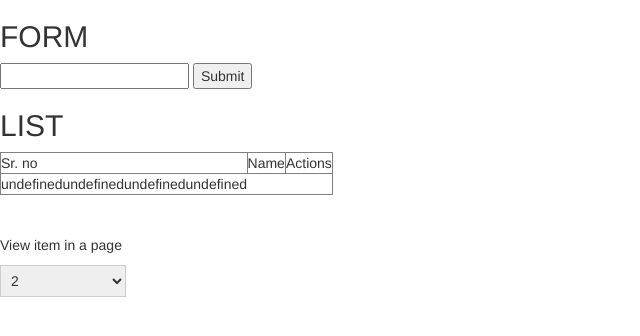
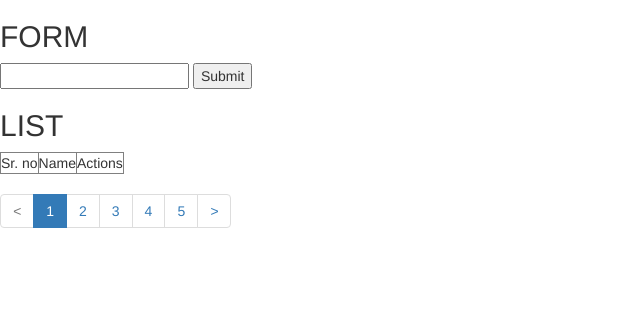
Before and after one commit to DarshitWohlig/CRUD-on-LocalStorage-1, a website: page index.html in a window 1280 px wide. Shown: the whole page, without its empty margins (0-640 px from the left). Drawn offline with nearby package versions, Linux system fonts and the light colour scheme.

Commit message:
25/04 6:30

```diff
--- a/index.html
+++ b/index.html
@@ -11,42 +11,10 @@
     <link rel="stylesheet" href="https://maxcdn.bootstrapcdn.com/bootstrap/3.4.0/css/bootstrap.min.css">
     <script src="https://ajax.googleapis.com/ajax/libs/jquery/3.4.1/jquery.min.js"></script> <!-- Jquery extension-->
     <script src="https://maxcdn.bootstrapcdn.com/bootstrap/3.4.0/js/bootstrap.min.js"></script>
+
+
     <title>CRUD</title>
 </head>
-
-<style>
-     select{
-width: 126px;
-padding: 6px;
-margin: 5px epx;
-border: 1px solid #ccc;
-cursor: pointer;
-outline: none;
-     }
-    .pagination {
-        height: 50px;
-        padding: 0px 5px;
-        width: auto;
-        float: right;
-        display: flex;
-        justify-content: space-around;
-        align-items: center;
-    }
-
-    ul li {
-        list-style: none;
-        padding: 5px 10px;
-        font-weight: bold;
-        border: 1px solid rgb(207, 201, 201);
-    }
-
-    td :nth-child(6)>input {
-        float: none;
-        margin: 0;
-        width: 15px;
-        height: 15px;
-    }
-</style>
 
 <body>
     <h2>FORM </h2>
@@ -74,72 +42,19 @@ outline: none;
 
         </tbody>
     </table>
-    <br>
-    <br>
+    <footer>
+        <ul class="pagination">
+            <li class="disabled"><a href="#!"><i class="material-icons">  <  </i></a></li>
+            <li class="active"><a href="#!">1</a></li>
+            <li class="waves-effect"><a href="#!">2</a></li>
+            <li class="waves-effect"><a href="#!">3</a></li>
+            <li class="waves-effect"><a href="#!">4</a></li>
+            <li class="waves-effect"><a href="#!">5</a></li>
+            <li class="waves-effect"><a href="#!"><i class="material-icons">  >  </i></a></li>
+          </ul>
+        </footer>
+    <!--https://www.youtube.com/watch?v=QfjdfDZGyS8-->
 
-    <section>
-        <div>
-            <p>View item in a page</p>
-            <select name="" id="">
-                <option value="2">2</option>
-                <option value="4">4</option>
-                <option value="6">6</option>
-                <option value="8">8</option>
-                <option value="10">10</option>
-                <option value="12">12</option>
-            </select>
-        </div>
-        <ul class="pagination">
-            <li class="prev"><a href="#" id="prev">&#139;</a></li>
-            <li class="next"><a href="#" id="next">&#155;</a></li>
-        </ul>
-    </section>
-    <br>
-    <br>
-    <div id="pagination-wrapper">
-
-    </div>
-
-    <script>
-        let main = document.getElementById('selectall');
-
-
-        let tbody = document.querySelector('tbody');
-        let tr = tbody.getElementsByTagName('tr');
-        let ul = document.querySelector('.pagination');
-        let selects = document.querySelector('select');
-        let arrayTr = [];
-
-        for (let i = 0; i < tr.length; i++) {
-            arrayTr.push(tr[i]);
-        }
-
-        selects.onchange = rowCount;
-        function rowCount(e) {
-            let limit = parseInt(e.target.value);
-            displayPage(limit);
-        }
-        function displayPage(limit) {
-            tbody.innerHTML = "";
-            for (let i = 0; i < limit; i++) {
-                tbody.append(arrayTr[i]);
-            }
-            buttonGenerator(limit);
-        }
-        displayPage(4);
-
-        function buttonGenerator(limit){
-            const nofTr = arrayTr.length;
-            if (nofTr <= limit)
-            {
-                ul.style.display = 'none';
-            }
-            else
-            {
-                ul.style.display= 'flex';
-            }
-        }
-    </script>
     <script src="index.js"></script>
 
 </body>
--- a/package.json
+++ b/package.json
@@ -15,5 +15,8 @@
   "bugs": {
     "url": "https://github.com/DarshitWohlig/CRUD-on-LocalStorage-1/issues"
   },
-  "homepage": "https://github.com/DarshitWohlig/CRUD-on-LocalStorage-1#readme"
+  "homepage": "https://github.com/DarshitWohlig/CRUD-on-LocalStorage-1#readme",
+  "dependencies": {
+    "materialize-css": "^1.0.0-rc.2"
+  }
 }
```
Also changed, not shown: 1 other file.
